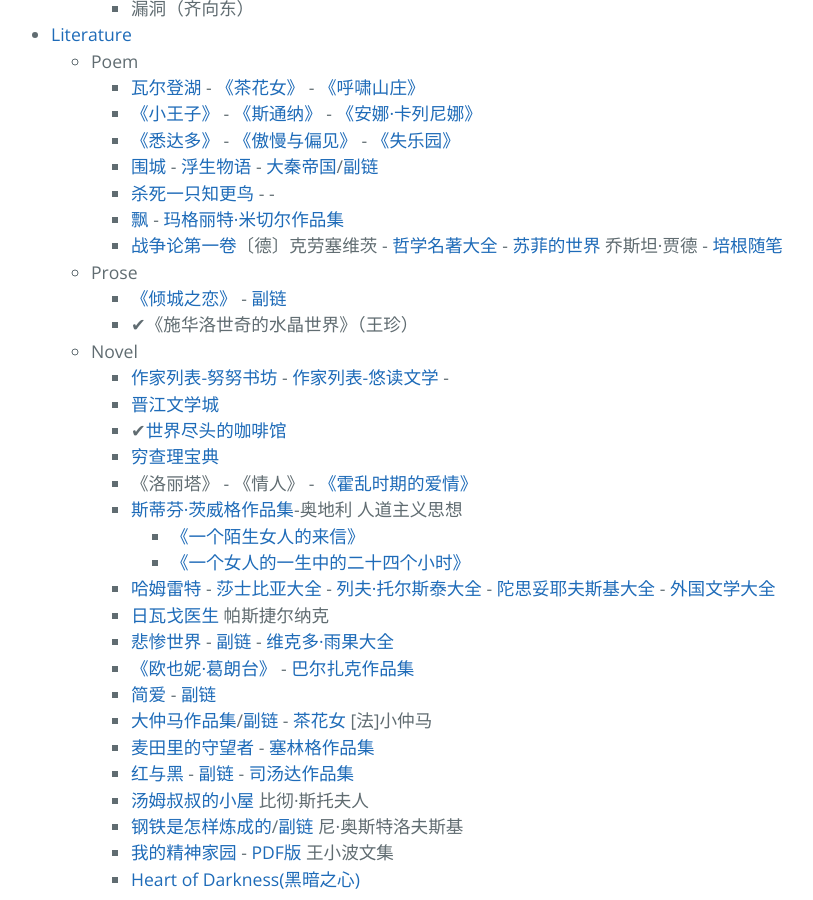
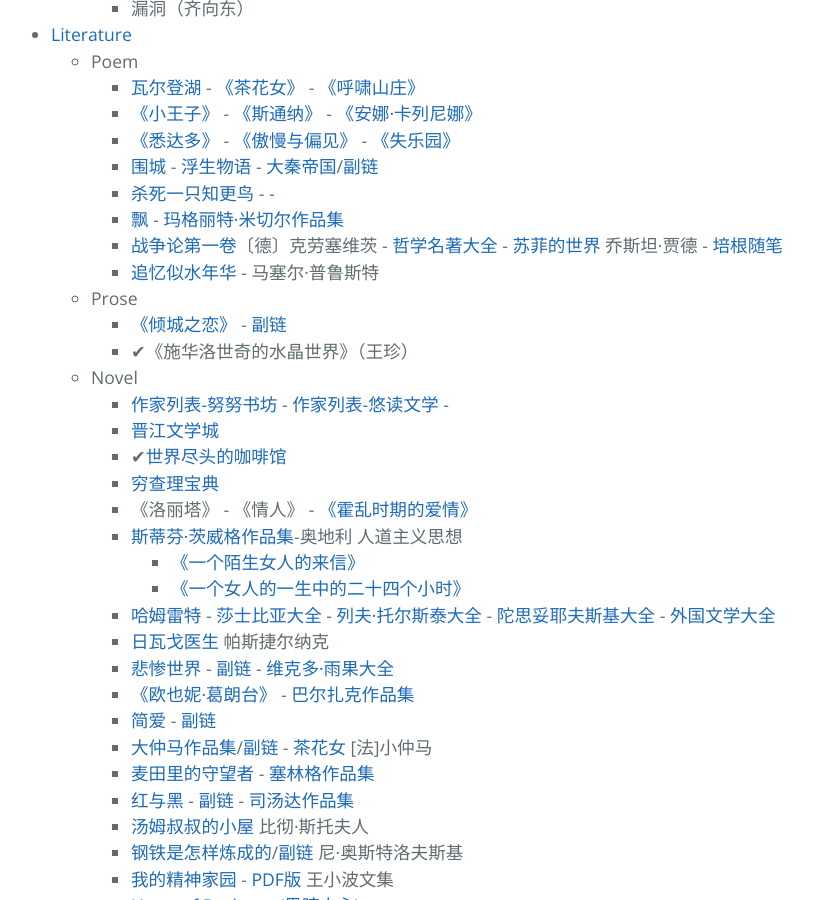
Before and after one commit to AmbroseRen/test, a Jekyll site: the page built from Library/BookListsOne.md, in a window 1280 px wide and 900 px high, scrolled down 3596 px. Shown: the whole window, without its empty margins (213-1026 px from the left). Built offline with Jekyll 4.4.1, drawn with Linux system fonts in a browser that asks for light colours; our own code applies the rules of GitHub Pages for plain Markdown files; the repository's description, which GitHub fills in, is left out.

Commit message:
Update BookListsOne.md

```diff
--- a/Library/BookListsOne.md
+++ b/Library/BookListsOne.md
@@ -200,6 +200,7 @@
                     <li><a href="https://www.kanunu8.com/book2/10883/">杀死一只知更鸟</a> - <a href=""></a> - <a href=""></a></li>
 		    <li><a href="https://www.kanunu8.com/files/world/201106/2867.html">飘</a> - <a href="https://www.kanunu8.com/files/writer/2865.html">玛格丽特·米切尔作品集</a></li>
 		    <li><a href="http://www.saohua.com/shuku/zhexue/mydoc138.htm">战争论第一卷</a>〔德〕克劳塞维茨 - <a href="http://www.saohua.com/shuku/zhexue/index.htm">哲学名著大全</a> - <a href="https://www.kanunu8.com/files/world/201102/1598.html">苏菲的世界</a> 乔斯坦·贾德 - <a href="http://www.dushu369.com/waiguomingzhu/pgsb/">培根随笔</a></li>
+		    <li><a href="https://www.kanunu8.com/book4/10251/">追忆似水年华</a> - 马塞尔·普鲁斯特</li>
                 </ul>
             </li>
             <li id="prose">Prose
```
